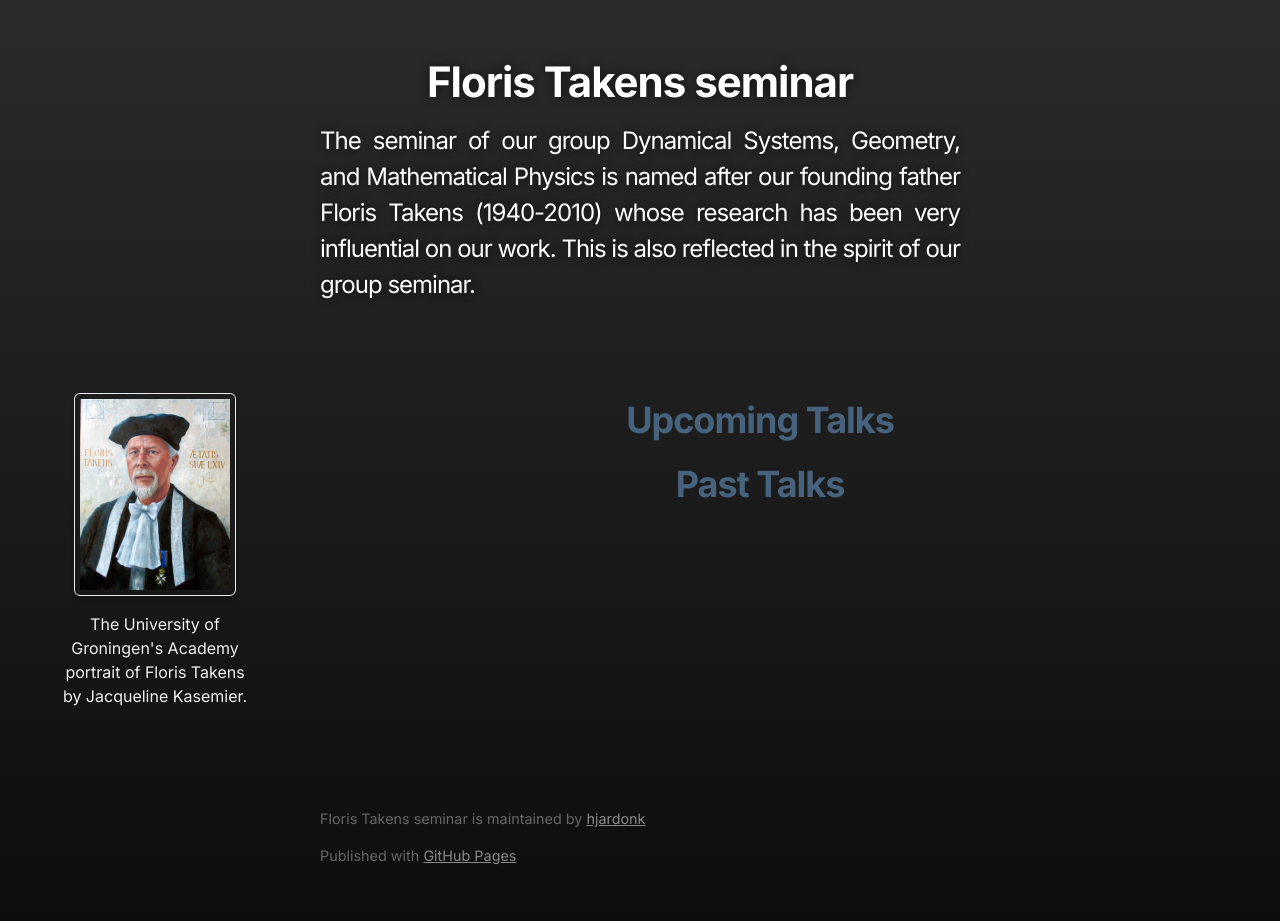
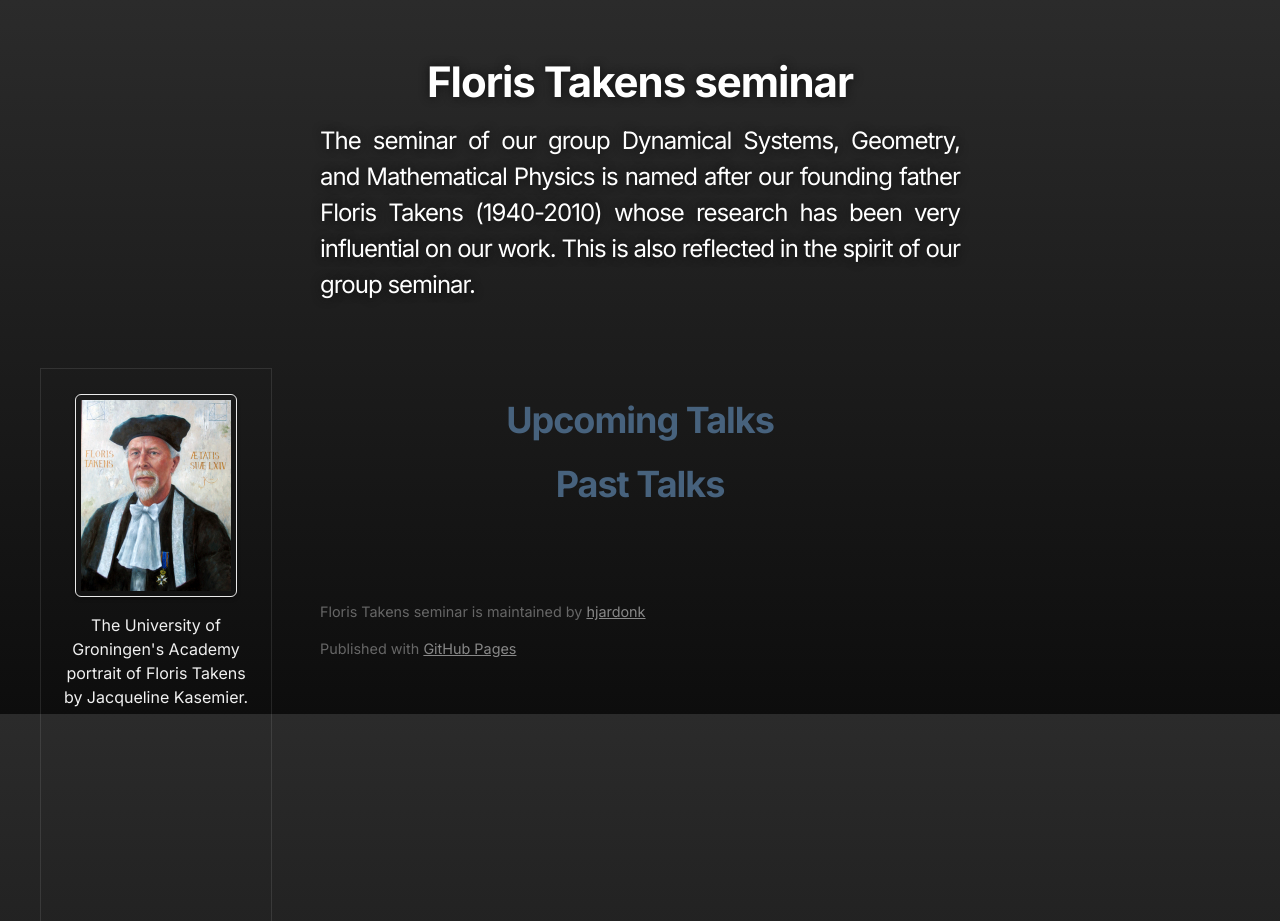
Before and after one commit to hjardonk/FlorisTakensSeminar, a Jekyll site: the page built from index.html, in a window 1280 px wide and 921 px high. Built offline with Jekyll 4.4.1, drawn with Linux system fonts in a browser that asks for light colours; some web fonts are replaced.

Commit message:
Update style.scss

```diff
--- a/assets/css/style.scss
+++ b/assets/css/style.scss
@@ -79,10 +79,14 @@
 
 /* Sidebar styling */
 .sidebar {
-  background-color: inherit !important; /* Darker shade for sidebar */
+  height: 100vh; /* Makes sidebar the full height of the viewport */
+  overflow-y: auto; /* Adds scroll only if content overflows */
+  position: fixed; /* Keeps it in place as you scroll through the main content */
+  background-color: transparent !important; /* Darker shade for sidebar */
   width: 200px;
   padding: 15px;
   margin-right: 10px; /* Space between sidebar and main content */
+  border: 1px solid rgba(255, 255, 255, 0.1); /* Light, semi-transparent border */
 }
 
 /* Sidebar photo styling */
```
